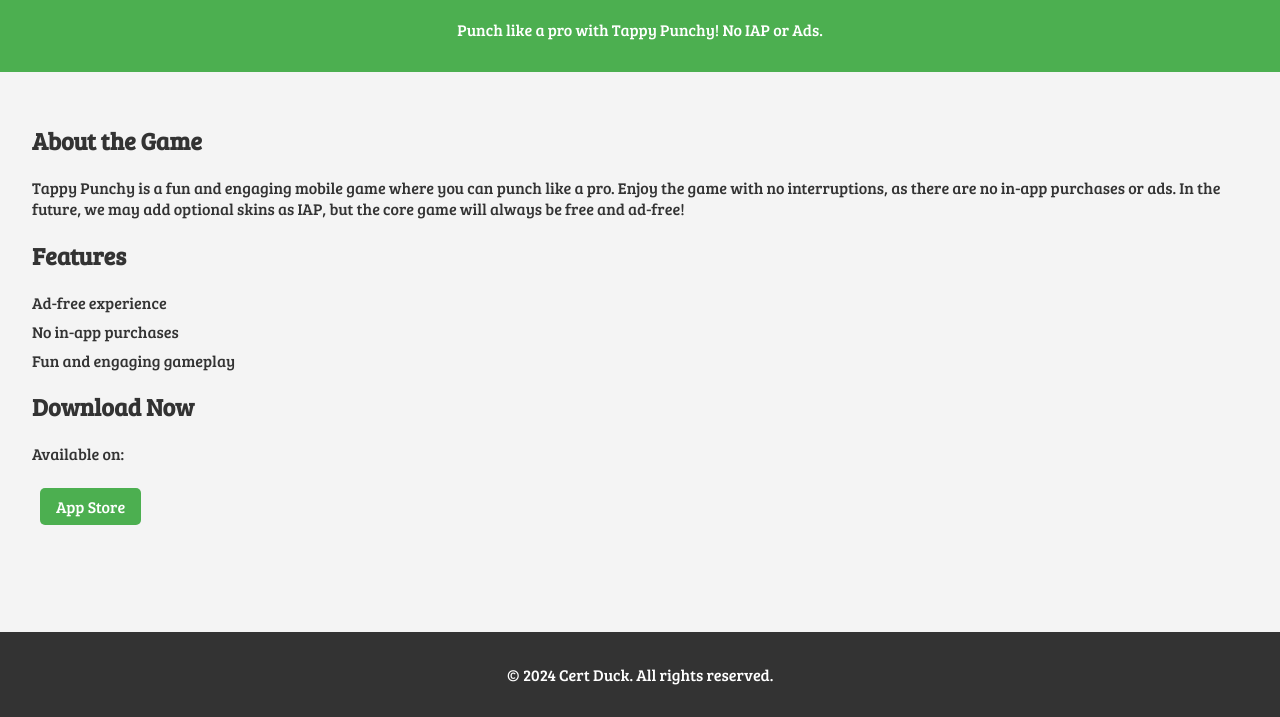
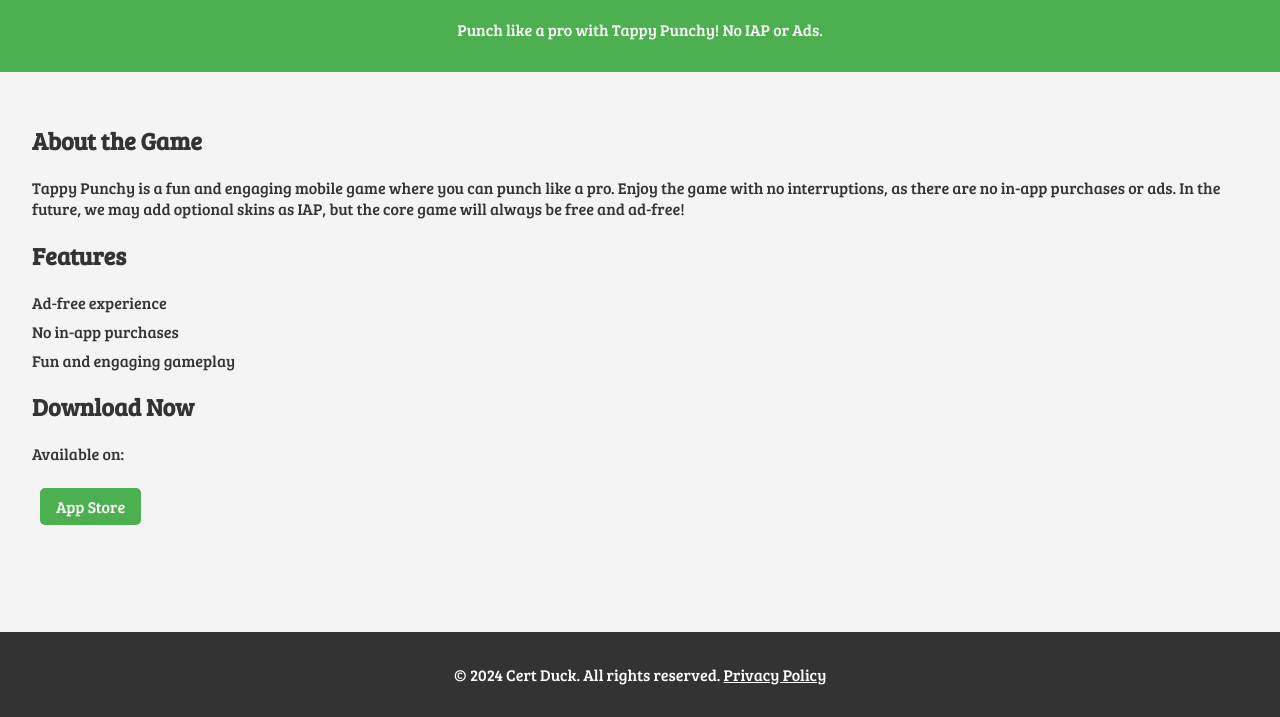
Before and after one commit to ikyih/Tappy_Punchy_Website, a plain HTML site: page index.html in a window 1280 px wide. Shown: the part 83-800 px from the top of the page. Drawn offline with Linux system fonts and the light colour scheme.

Commit message:
Update index.html

```diff
--- a/index.html
+++ b/index.html
@@ -63,6 +63,11 @@
             bottom: 0;
             width: 100%;
         }
+
+        .privacy-link {
+            color: white;
+            text-decoration: underline;
+        }
     </style>
 </head>
 <body>
@@ -90,7 +95,7 @@
         </section>
     </main>
     <footer>
-        <p>&copy; 2024 Cert Duck. All rights reserved.</p>
+        <p>&copy; 2024 Cert Duck. All rights reserved. <a href="privacy.html" class="privacy-link">Privacy Policy</a></p>
     </footer>
 </body>
 </html>
```
